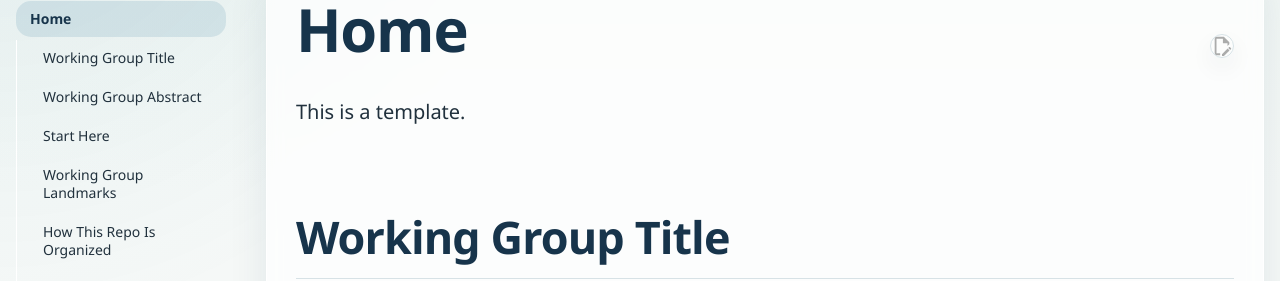
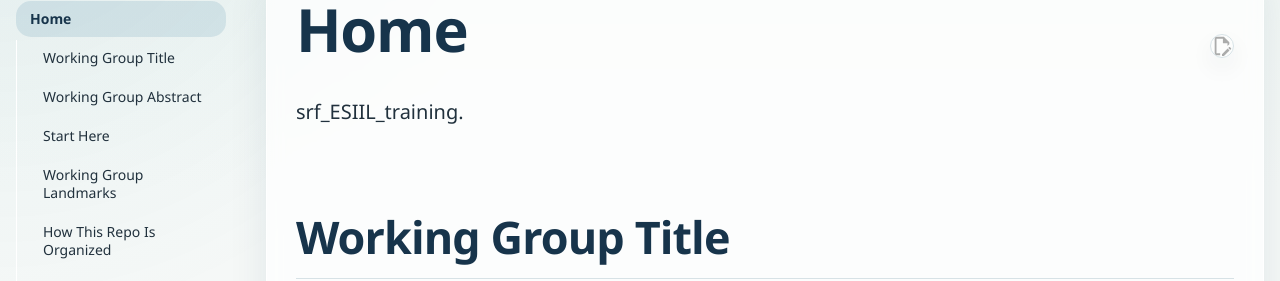
Before and after one commit to srfandworld/srf_neon_sync, an MkDocs documentation site: the page built from docs/index.md, in a window 1280 px wide and 900 px high. Shown: the part 171-452 px from the top of the window. Built offline with MkDocs 1.6.1 and Material for MkDocs 9.7.7, drawn with Linux system fonts in a browser that asks for light colours.

Commit message:
Update index.md

```diff
--- a/docs/index.md
+++ b/docs/index.md
@@ -1,5 +1,5 @@
 # Home
-This is a template.
+srf_ESIIL_training.
 ## Working Group Title
 
 Working Group Title
```
